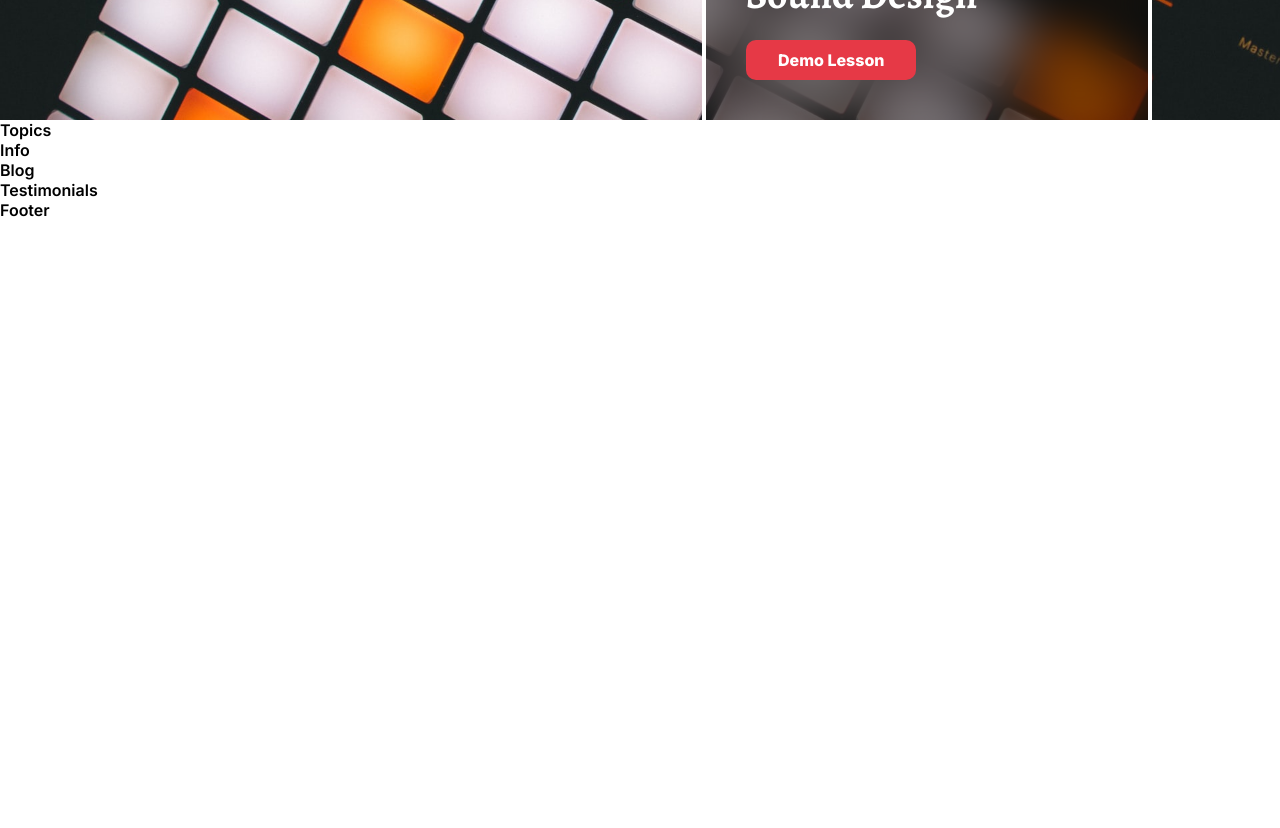
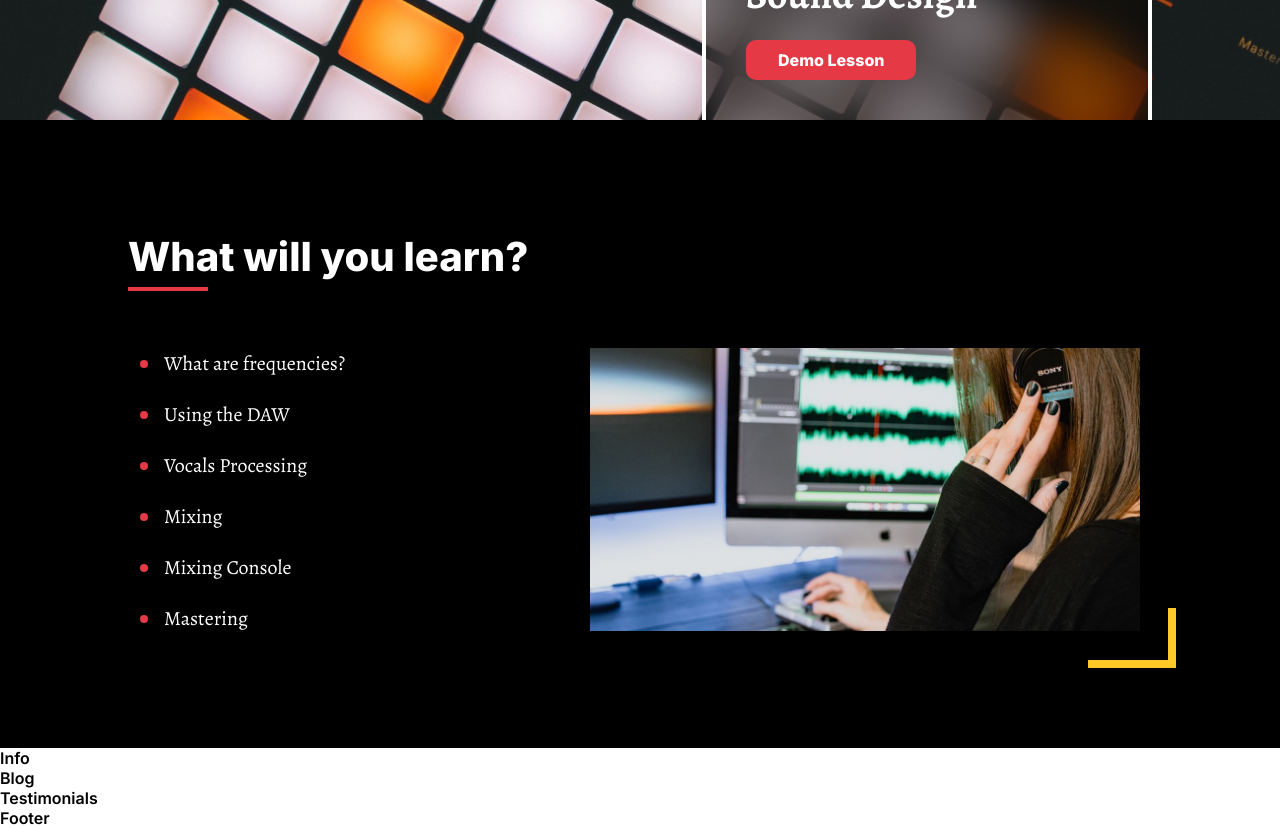
Before and after one commit to CSTKajesz/My_Reacts, a React (Vite) app in the folder Responsive-With-Figma/front-end/: page / in a window 1280 px wide. Shown: the part 680-1508 px from the top of the page. Before the commit the page ends 900 px from the top, so only its background shows below. Built offline with nearby package versions, Linux system fonts and the light colour scheme.

Commit message:
Topic section for Desctop

```diff
--- a/Responsive-With-Figma/front-end/src/components/Topics/Topics.css
+++ b/Responsive-With-Figma/front-end/src/components/Topics/Topics.css
@@ -0,0 +1,48 @@
+#topics .topic-image img {
+    width: 550px;
+    object-fit: cover;
+}
+
+#topics .topics-list {
+    list-style: none;
+    margin: 0;
+    padding: 0;
+    margin-left: 24px;
+}
+
+#topics .topics-list li {
+    font-family: "Alegreya";
+    font-weight: 400;
+    font-size: 20px;
+    margin: 24px 0;
+    position: relative;
+}
+
+#topics .topics-list li::before {
+    content: "";
+    position: absolute;
+    background: var(--clr-red);
+    width: 8px;
+    height: 8px;
+    border-radius: 50%;
+    left: -24px;
+    top: 50%;
+    transform: translateY(-50%);
+}
+
+#topics .content-container {
+    justify-content: space-between;
+    align-items: center;
+    padding: 12px;
+}
+
+#topics .wrapper {
+    position: relative;
+    /*azért kell relatívra állítani, mert a jobb sarkában lévő sárga sarkocska hozzá lesz abszolut*/
+}
+
+#topics .bg-element-1 {
+    position: absolute;
+    right: -24px;
+    bottom: 0;
+}
--- a/Responsive-With-Figma/front-end/src/components/Topics/Topics.jsx
+++ b/Responsive-With-Figma/front-end/src/components/Topics/Topics.jsx
@@ -1,10 +1,46 @@
-import React from 'react'
-import "./Topics.css"
+import React, { useState } from "react";
+import "./Topics.css";
+import {
+    frequencies,
+    daw,
+    vocalsProcessing,
+    mixing,
+    mixingConsole,
+    mastering,
+    bgElement1,
+} from "../../assets";
 
 const Topics = () => {
+    const [currentImage, setCurrentImage] = useState(frequencies);
+
     return (
-        <div>Topics</div>
-    )
-}
+        <section id="topics" className="black">
+            <div className="wrapper">
+                <h2>What will you learn?</h2>
+                <div className="content-container">
+                    <ul className="topics-list">
+                        <li onMouseEnter={() => setCurrentImage(frequencies)}>
+                            What are frequencies?
+                        </li>
+                        <li onMouseEnter={() => setCurrentImage(daw)}>Using the DAW</li>
+                        <li onMouseEnter={() => setCurrentImage(vocalsProcessing)}>
+                            Vocals Processing
+                        </li>
+                        <li onMouseEnter={() => setCurrentImage(mixing)}>Mixing</li>
+                        <li onMouseEnter={() => setCurrentImage(mixingConsole)}>
+                            Mixing Console
+                        </li>
+                        <li onMouseEnter={() => setCurrentImage(mastering)}>Mastering</li>
+                    </ul>
 
-export default Topics
+                    <div className="topic-image">
+                        <img src={currentImage}></img>
+                    </div>
+                </div>
+                <img src={bgElement1} className="bg-element-1"></img>
+            </div>
+        </section>
+    );
+};
+
+export default Topics;
--- a/Responsive-With-Figma/front-end/src/index.css
+++ b/Responsive-With-Figma/front-end/src/index.css
@@ -28,3 +28,46 @@ html {
 a {
     text-decoration: none;
 }
+
+/*Sections*/
+section {
+    padding: 80px 0;
+    color: #fff;
+}
+
+section h2 {
+    font-weight: 800;
+    font-size: 40px;
+    line-height: 48px;
+    position: relative;
+}
+
+section h2::after {
+    content: "";
+    position: absolute;
+    width: 80px;
+    height: 4px;
+    background: var(--clr-red);
+    left: 0;
+    bottom: -10px;
+}
+
+section h2.light::after {
+    background: var(--clr-yellow);
+}
+
+.black {
+    background: #000;
+}
+
+.dark-gray {
+    background: var(--clr-dark);
+}
+
+.pink {
+    background: var(--clr-pink);
+}
+
+section .content-container {
+    display: flex;
+}
```
